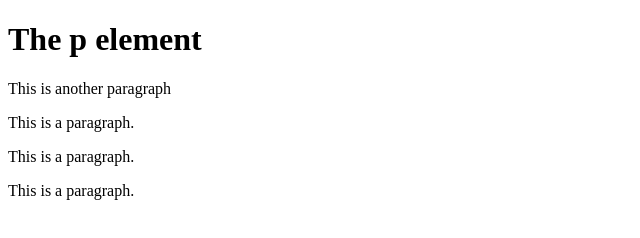
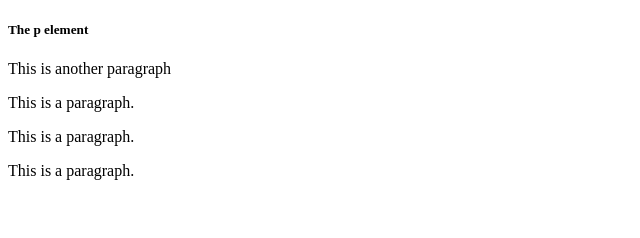
Before and after one commit to keshabDora/learning-git, a plain HTML site: page index.html in a window 1280 px wide. Shown: the whole page, without its empty margins (0-640 px from the left). Drawn offline with Linux system fonts and the light colour scheme.

Commit message:
h tag changes

```diff
--- a/index.html
+++ b/index.html
@@ -2,7 +2,7 @@
 <html>
 <body>
 
-<h1>The p element</h1>
+<h5>The p element</h5>
 
 <p> This is another paragraph </p>
 
```
